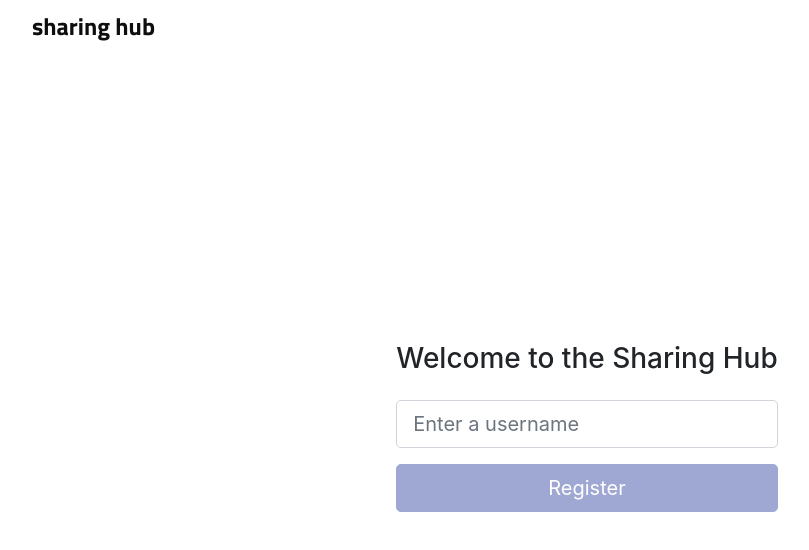
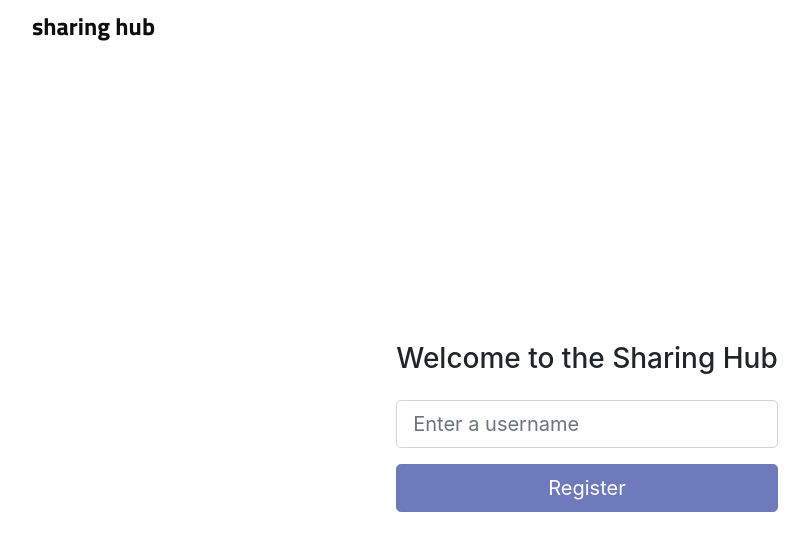
Before and after one commit to erlenlo/javascript-testing-workshop, a React (Create React App) app: page /register in a window 1280 px wide. Shown: the top 550 px of the page, without its empty margins (53-862 px from the left). Built offline with nearby package versions, Linux system fonts and the light colour scheme; a web font is replaced by a local one.

Commit message:
Add simple planted bug

```diff
--- a/src/components/Auth/Register.js
+++ b/src/components/Auth/Register.js
@@ -28,7 +28,7 @@ export const Register = () => {
         </fieldset>
         <button
           className="btn btn-lg pull-xs-right btn-primary w-100"
-          disabled={username.length < 3}
+          disabled={username.length > 0}
         >
           Register
         </button>
```
